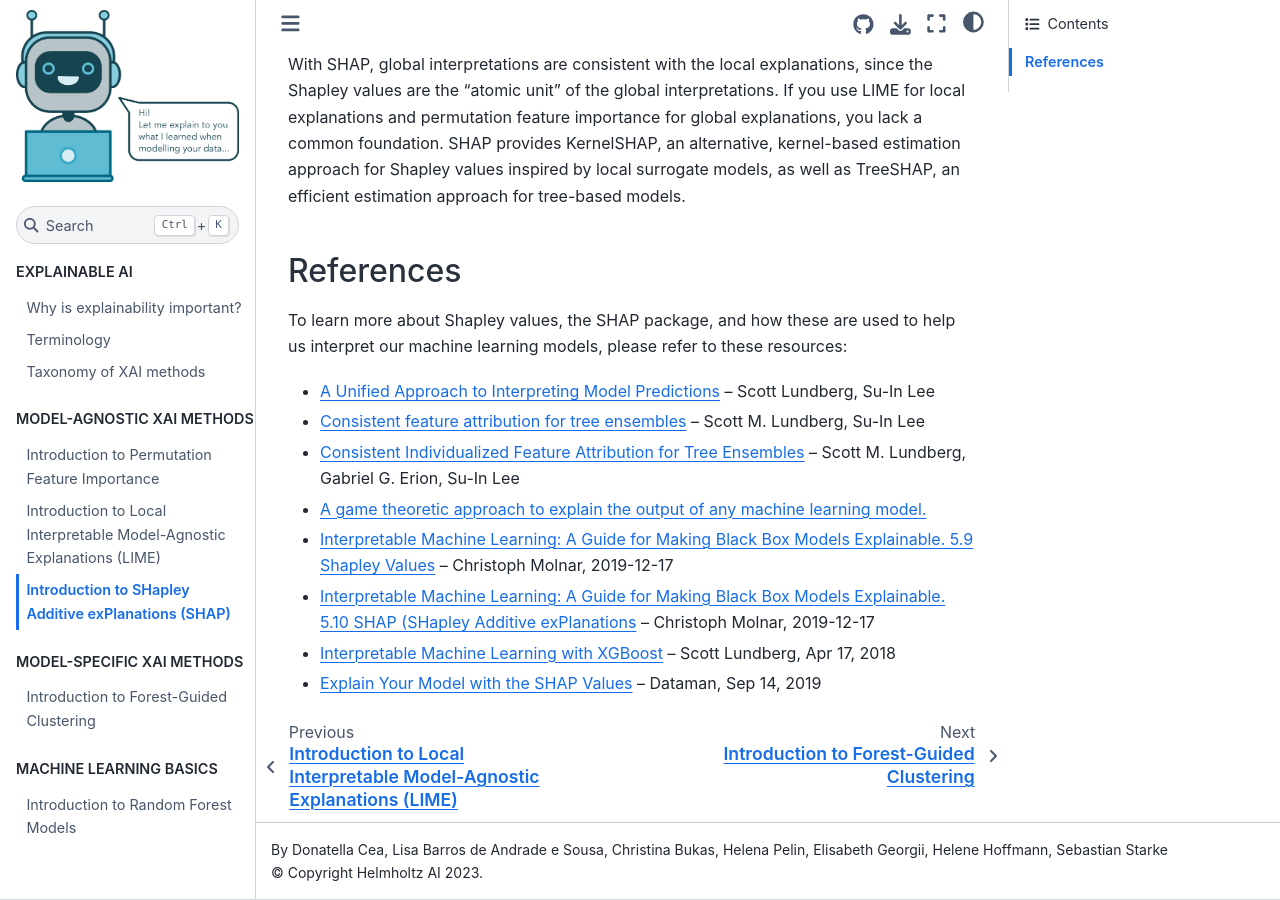
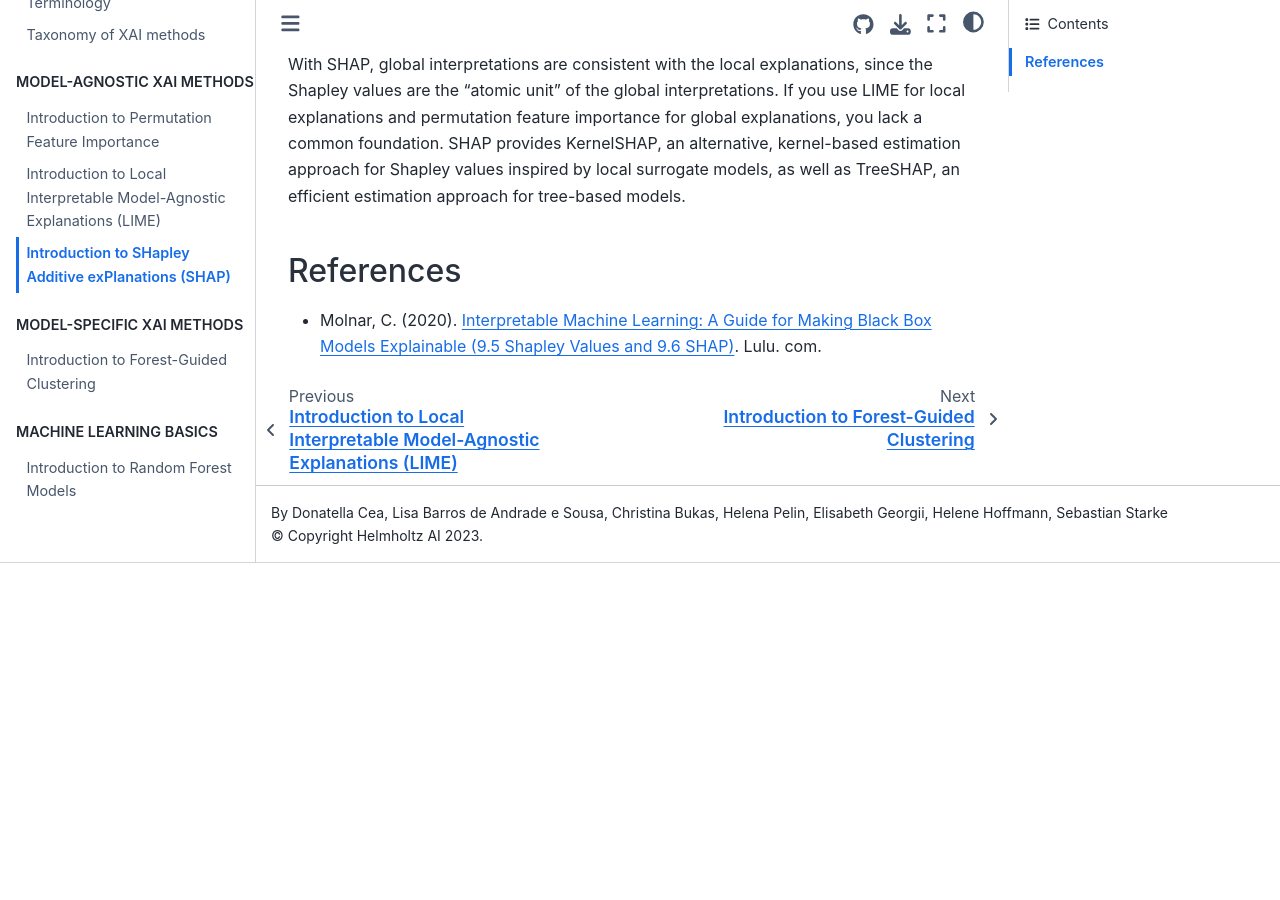
Before and after one commit to HelmholtzAI-Consultants-Munich/XAI-Tutorials, a Sphinx documentation site: the page built from docs/source/_model_agnostic_xai/shap.rst, in a window 1280 px wide and 900 px high, scrolled down 783 px. Built offline with Sphinx 7.4.7 and the Sphinx Book theme 1.1.4, drawn with Linux system fonts in a browser that asks for light colours; after the commit the page ends 1346 px from its top, so only the background shows below that.

Commit message:
updated references

```diff
--- a/docs/source/_model_agnostic_xai/lime.rst
+++ b/docs/source/_model_agnostic_xai/lime.rst
@@ -12,3 +12,8 @@ For a short video introduction to LIME, click below:
 
 To summarize, LIME, an abbreviation for "local interpretable model agnostic explanations" is an approach that tries to deliver explanations for individual samples.
 It works by constructing an interpretable surrogate model (like a linear regression) to approximate predictions of a more complex model in the neighborhood of a given sample.
+
+References
+-----------
+
+- Molnar, C. (2020). `Interpretable Machine Learning: A Guide for Making Black Box Models Explainable (9.2 Local Surrogate) <https://christophm.github.io/interpretable-ml-book/>`_. Lulu. com.
--- a/docs/source/_model_agnostic_xai/pfi.rst
+++ b/docs/source/_model_agnostic_xai/pfi.rst
@@ -24,3 +24,8 @@ Then, we carry out the following steps for each feature (potentially repeated mu
 
 If both performances are similar, the permuted feature did not lead to a decrease in model performance, indicating that the model did not rely heavily on the feature, hence assigning low importance.
 On the other hand, if the performance of the data with the permuted feature is much worse than the baseline performance, this shows that the model highly depended on the feature to produce good scores.
+
+References
+-----------
+
+- Molnar, C. (2020). `Interpretable Machine Learning: A Guide for Making Black Box Models Explainable (8.5 Permutation Feature Importance) <https://christophm.github.io/interpretable-ml-book/>`_. Lulu. com.
--- a/docs/source/_model_agnostic_xai/shap.rst
+++ b/docs/source/_model_agnostic_xai/shap.rst
@@ -21,13 +21,4 @@ SHAP provides KernelSHAP, an alternative, kernel-based estimation approach for S
 References
 -----------
 
-To learn more about Shapley values, the SHAP package, and how these are used to help us interpret our machine learning models, please refer to these resources:
-
-- `A Unified Approach to Interpreting Model Predictions <https://arxiv.org/abs/1705.07874>`_ -- Scott Lundberg, Su-In Lee
-- `Consistent feature attribution for tree ensembles <https://arxiv.org/abs/1706.06060>`_ -- Scott M. Lundberg, Su-In Lee
-- `Consistent Individualized Feature Attribution for Tree Ensembles <https://arxiv.org/abs/1802.03888>`_ -- Scott M. Lundberg, Gabriel G. Erion, Su-In Lee
-- `A game theoretic approach to explain the output of any machine learning model. <https://github.com/slundberg/shap>`_
-- `Interpretable Machine Learning:  A Guide for Making Black Box Models Explainable.  5.9 Shapley Values <https://christophm.github.io/interpretable-ml-book/shapley.html>`_ -- Christoph Molnar, 2019-12-17
-- `Interpretable Machine Learning:  A Guide for Making Black Box Models Explainable.  5.10 SHAP (SHapley Additive exPlanations <https://christophm.github.io/interpretable-ml-book/shap.html>`_ -- Christoph Molnar, 2019-12-17
-- `Interpretable Machine Learning with XGBoost <https://towardsdatascience.com/interpretable-machine-learning-with-xgboost-9ec80d148d27?gi=187ef710fdda>`_ -- Scott Lundberg, Apr 17, 2018
-- `Explain Your Model with the SHAP Values <https://towardsdatascience.com/explain-your-model-with-the-shap-values-bc36aac4de3d>`_ -- Dataman, Sep 14, 2019
+- Molnar, C. (2020). `Interpretable Machine Learning: A Guide for Making Black Box Models Explainable (9.5 Shapley Values and 9.6 SHAP) <https://christophm.github.io/interpretable-ml-book/>`_. Lulu. com.
```
